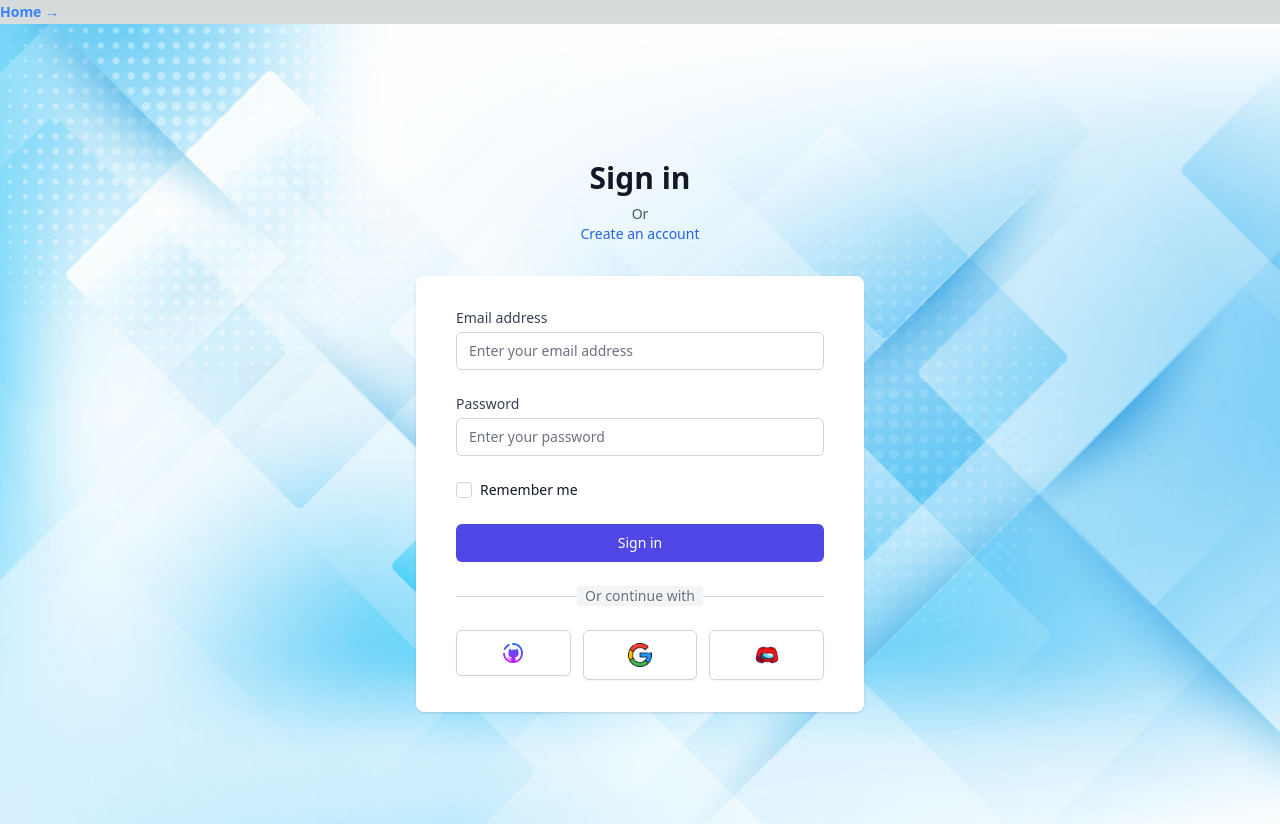
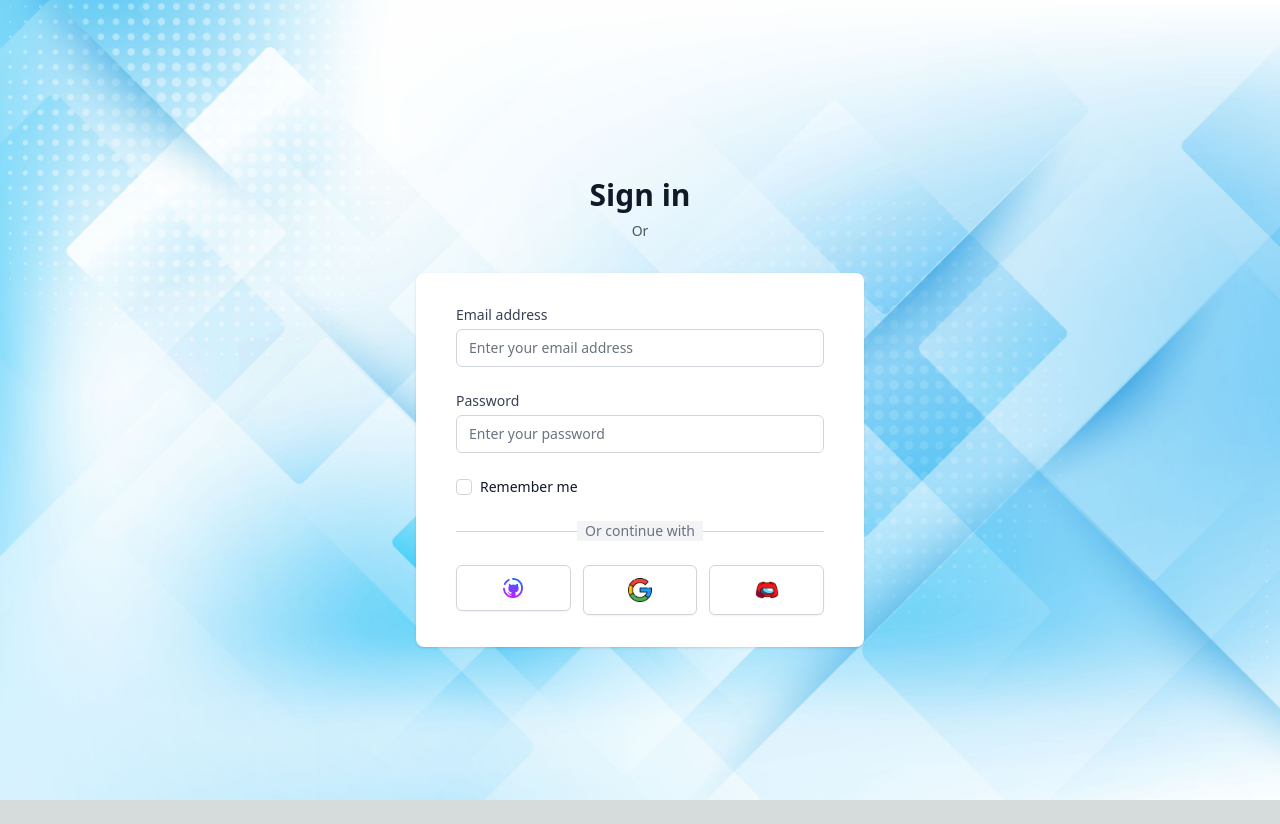
Before and after one commit to Baalerica/my-portfolio, a Next.js app: page /login in a window 1280 px wide. After the commit the page ends 800 px from the top, so only its background shows below. Built offline with nearby package versions, Linux system fonts and the light colour scheme; no server answers.

Commit message:
Document buttons

```diff
--- a/pages/login.js
+++ b/pages/login.js
@@ -53,13 +53,6 @@ const SignIn = () => {
                 <meta name="viewport" content="width=device-width, initial-scale=1.0" />
             </Head>
 
-            <div className="flex lg:flex lg:gap-x-12">
-                <Link href="/" legacyBehavior>
-                    <a className="text-sm font-semibold leading-6 text-blue-500">
-                        Home <span aria-hidden="true">&rarr;</span>
-                    </a>
-                </Link>
-            </div>
 
             <div className="min-h-screen bg-custom-image flex flex-col justify-center py-12 sm:px-6 lg:px-8">
                 <div className="sm:mx-auto sm:w-full sm:max-w-md">
@@ -69,11 +62,13 @@ const SignIn = () => {
                     <p className="mt-2 text-center text-sm text-gray-600 max-w">
                         Or
                         <br />
+                        {/*
                         <Link href="/signup" legacyBehavior>
                             <a className="font-medium text-blue-600 hover:text-blue-500">
                                 Create an account
                             </a>
                         </Link>
+    */}
                     </p>
                 </div>
 
@@ -127,7 +122,7 @@ const SignIn = () => {
                                     </label>
                                 </div>
                             </div>
-
+                            {/*
                             <div>
                                 <button
                                     type="submit"
@@ -136,6 +131,7 @@ const SignIn = () => {
                                     Sign in
                                 </button>
                             </div>
+    */ }
                         </form>
 
                         <div className="mt-6">
```
